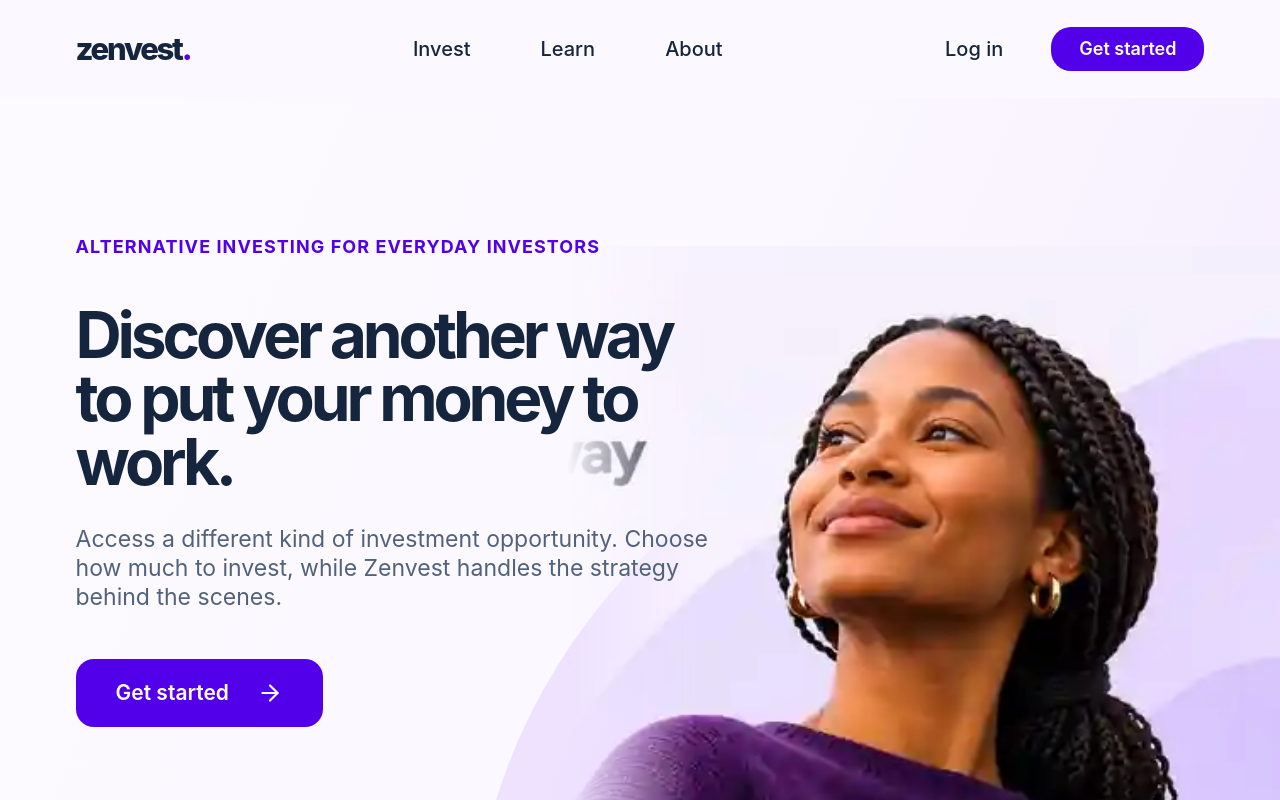
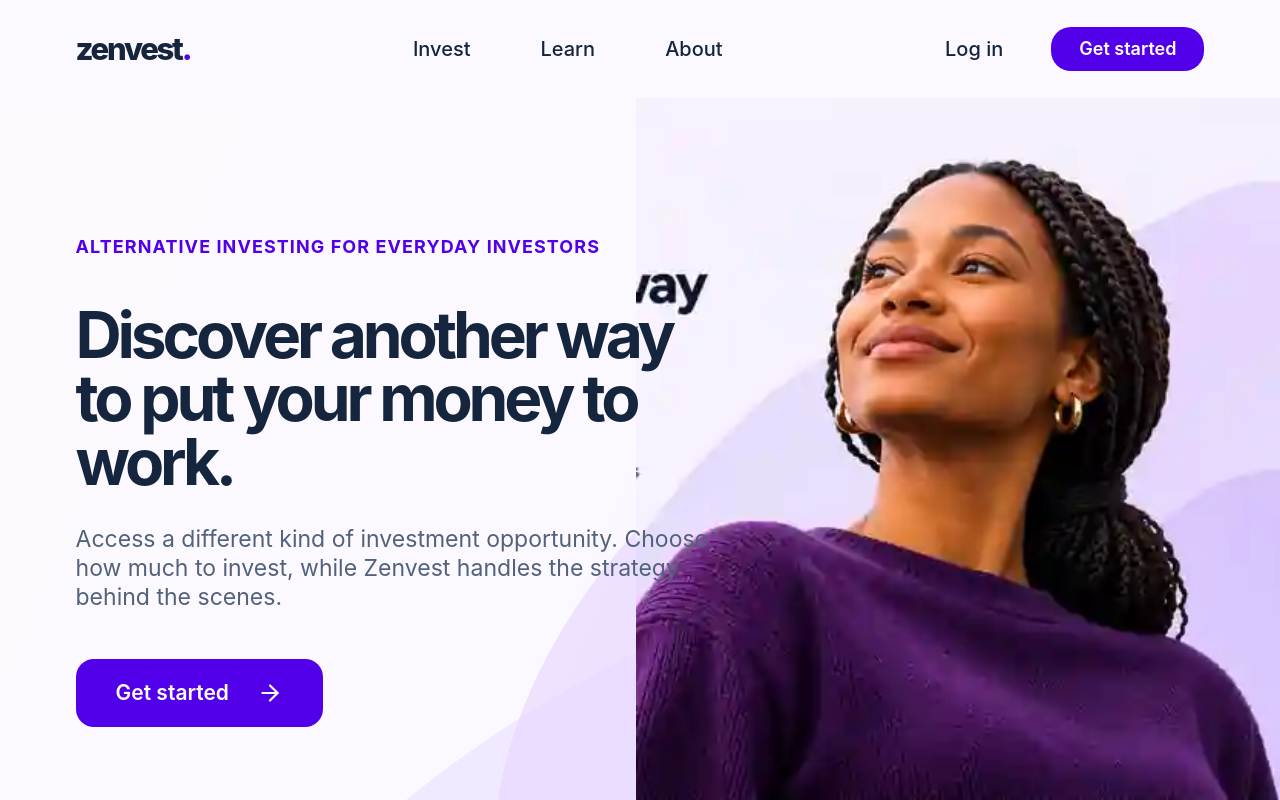
Before and after one commit to en0ma/zenvest, a Next.js app: page / in a window 1280 px wide. Shown: the top 800 px of the page. Built offline with nearby package versions, Linux system fonts and the light colour scheme; no server answers.

Commit message:
fix: restore homepage footer and correct portrait layout

```diff
--- a/src/app/page.tsx
+++ b/src/app/page.tsx
@@ -1,5 +1,6 @@
 import Link from "next/link";
 import {ArrowRight} from "lucide-react";
+import {MarketingFooter} from "@/components/marketing";
 
 /**
  * One-section homepage. Reference: approved 1536 × 1024 screenshot (2026-11-01).
@@ -23,21 +24,22 @@ export default function Home(){
    </div>
   </header>
   <main className="bg-[#FCF9FF]">
-   <section id="opportunity" aria-labelledby="zenvest-hero-title" className="relative isolate min-h-[720px] overflow-hidden bg-[linear-gradient(113deg,#FCFAFF_0%,#FBF8FF_49%,#F5EAFF_100%)] lg:min-h-[926px]">
+   <section id="opportunity" aria-labelledby="zenvest-hero-title" className="relative isolate min-h-[720px] overflow-hidden bg-[linear-gradient(113deg,#FCFAFF_0%,#FBF8FF_49%,#F5EAFF_100%)] lg:min-h-[min(926px,calc(100svh-98px))]">
     <div aria-hidden="true" className="pointer-events-none absolute -bottom-[61%] left-[12%] h-[90%] w-[105%] -rotate-[24deg] rounded-[50%] bg-[#E2D4FF]/45"/>
     <div aria-hidden="true" className="pointer-events-none absolute -bottom-[47%] right-[-29%] h-[117%] w-[93%] -rotate-[27deg] rounded-[50%] bg-[#E9D9FF]/70"/>
-    <div className="relative mx-auto max-w-[1536px] lg:min-h-[926px]">
+    <div className="relative mx-auto max-w-[1536px] lg:min-h-[min(926px,calc(100svh-98px))]">
      <div className="relative z-10 px-6 pb-5 pt-16 sm:px-10 lg:absolute lg:left-[5.9%] lg:top-[137px] lg:w-[51%] lg:px-0 lg:pt-0">
       <p className="text-[11px] font-bold uppercase tracking-[.06em] text-[#5100E9] sm:text-base lg:text-[18px]">Alternative investing for everyday investors</p>
       <h1 id="zenvest-hero-title" className="mt-11 max-w-[735px] text-[clamp(3rem,5vw,4.65rem)] font-bold leading-[.99] tracking-[-.065em] text-[#14253D]">Discover another way to put your money to work.</h1>
       <p className="mt-8 max-w-[670px] text-[clamp(1.125rem,1.8vw,1.625rem)] leading-[1.25] text-[#52627B]">Access a different kind of investment opportunity. Choose how much to invest, while Zenvest handles the strategy behind the scenes.</p>
       <Link href="/register" className="mt-12 inline-flex items-center justify-center gap-7 rounded-[18px] bg-[#5200E9] px-10 py-[18px] text-[21px] font-semibold text-white transition-colors hover:bg-[#4000B6] focus-visible:outline-offset-4">Get started <ArrowRight aria-hidden="true" size={26}/></Link>
      </div>
-     <div className="relative mx-auto mt-2 h-[420px] w-full sm:h-[560px] lg:absolute lg:-top-[8px] lg:right-0 lg:mt-0 lg:h-[934px] lg:w-[55.73%]" role="img" aria-label="The approved Zenvest hero portrait of a Black woman wearing a purple sweater">
-      <div aria-hidden="true" className="absolute inset-0 bg-[url('/approved-portrait.webp')] bg-contain bg-bottom bg-no-repeat lg:[mask-image:linear-gradient(to_right,transparent_0%,black_18%)]"/>
+     <div className="relative mx-auto mt-2 h-[420px] w-full sm:h-[560px] lg:absolute lg:bottom-0 lg:right-0 lg:mt-0 lg:h-[min(860px,calc(100svh-98px))] lg:w-[55.73%]" role="img" aria-label="The approved Zenvest hero portrait of a Black woman wearing a purple sweater">
+      <div aria-hidden="true" className="absolute inset-0 bg-[url('/approved-portrait.webp')] bg-contain bg-right-bottom bg-no-repeat"/>
      </div>
     </div>
    </section>
   </main>
+  <MarketingFooter/>
  </>;
 }
```
Also changed, not shown: 1 other file (tests, documents, lock files or other folders).
